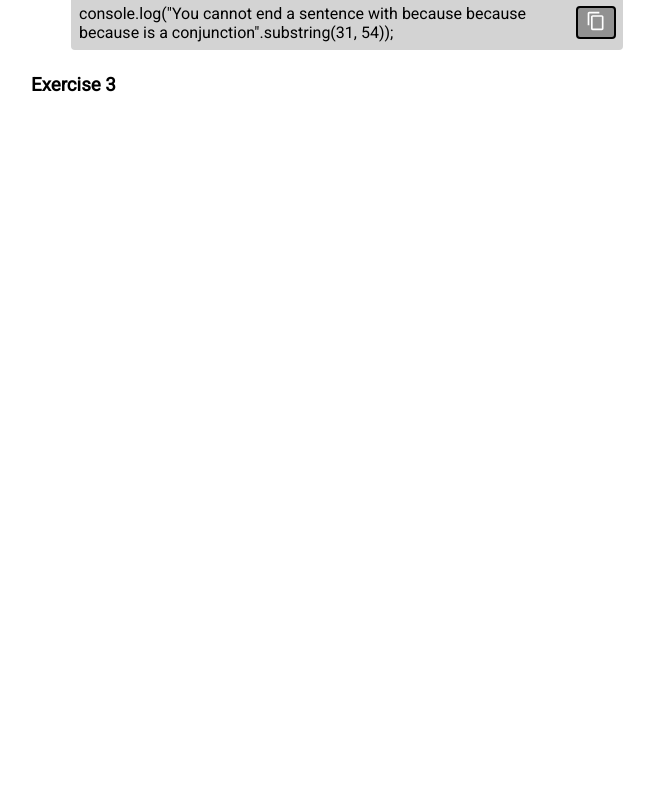
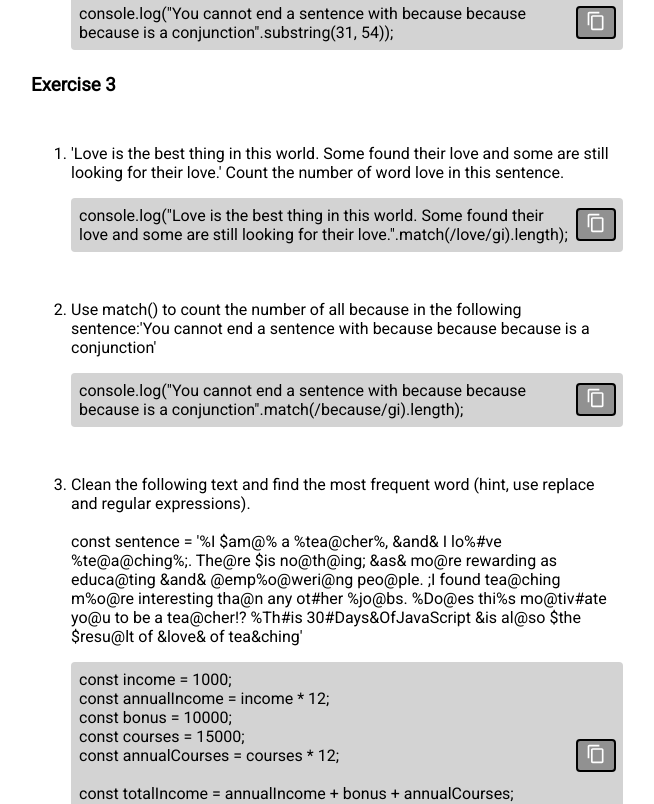
Before and after one commit to Andrew-Neely-82/thirty-days-of-js, a React (Create React App) app: page /day2 in a window 1280 px wide. Shown: the part 5682-6486 px from the top of the page, without its empty margins (289-943 px from the left). Before the commit the page ends 5822 px from the top, so only its background shows below. Built offline with nearby package versions, Linux system fonts and the light colour scheme.

Commit message:
completed day 2 exercise 2

```diff
--- a/src/App.scss
+++ b/src/App.scss
@@ -67,6 +67,7 @@
 
       span {
         width: 100%;
+        word-wrap: break-word;
       }
 
       button {
--- a/src/components/qaPairs/QaPairs.jsx
+++ b/src/components/qaPairs/QaPairs.jsx
@@ -3,10 +3,8 @@ import CopyCodeBox from "../copyCode/CopyCodeBox";
 const QaPairs = ({ code }) => {
   return code.map((qa, key) => (
     <li className="ol-li" key={key}>
-      <span>
-        {qa.q}
-        <CopyCodeBox code={qa.a} />
-      </span>
+      <span dangerouslySetInnerHTML={{ __html: qa.q }}></span>
+      <CopyCodeBox code={qa.a} />
     </li>
   ));
 };
--- a/src/pages/dayTwo/DayTwo.jsx
+++ b/src/pages/dayTwo/DayTwo.jsx
@@ -1,6 +1,7 @@
 import QaPairs from "../../components/qaPairs/QaPairs.jsx";
 import { exerciseOne } from "./exerciseOne.js";
 import { exerciseTwo } from "./exerciseTwo.js";
+import { exerciseThree } from "./exerciseThree.js";
 
 const DayTwo = () => {
   return (
@@ -15,7 +16,9 @@ const DayTwo = () => {
         <QaPairs code={exerciseTwo} />
       </ol>
       <h3>Exercise 3</h3>
-      <ol>{/* <QaPairs code={exerciseTwo} /> */}</ol>
+      <ol>
+        <QaPairs code={exerciseThree} />
+      </ol>
     </div>
   );
 };
--- /dev/null
+++ b/src/pages/dayTwo/exerciseThree.js
@@ -0,0 +1,77 @@
+// Exercise Level 3
+console.log("Exercise Level 3:");
+
+// 'Love is the best thing in this world. Some found their love and some are still looking for their love.' Count the number of word love in this sentence.
+
+console.log("");
+console.log("'Love is the best thing in this world. Some found their love and some are still looking for their love.' Count the number of word love in this sentence.");
+console.log("Love is the best thing in this world. Some found their love and some are still looking for their love.".match(/love/gi).length);
+
+// Use match() to count the number of all because in the following sentence:'You cannot end a sentence with because because because is a conjunction'
+
+console.log("");
+console.log("Use match() to count the number of all because in the following sentence:'You cannot end a sentence with because because because is a conjunction'");
+console.log("You cannot end a sentence with because because because is a conjunction".match(/because/gi).length);
+
+// Clean the following text and find the most frequent word (hint, use replace and regular expressions).
+
+// const sentence = '%I $am@% a %tea@cher%, &and& I lo%#ve %te@a@ching%;. The@re $is no@th@ing; &as& mo@re rewarding as educa@ting &and& @emp%o@weri@ng peo@ple. ;I found tea@ching m%o@re interesting tha@n any ot#her %jo@bs. %Do@es thi%s mo@tiv#ate yo@u to be a tea@cher!? %Th#is 30#Days&OfJavaScript &is al@so $the $resu@lt of &love& of tea&ching'
+
+console.log("");
+console.log("");
+const sentence = "%I $am@% a %tea@cher%, &and& I lo%#ve %tea@ching%;. There $is nothing; &as& mo@re rewarding as educa@ting &and& @emp%o@wering peo@ple. ;I found tea@ching m%o@re interesting tha@n any other %jo@bs. %Do@es thi%s mo@tivate yo@u to be a tea@cher!? %Th#is 30#Days&OfJavaScript &is also $the $result of &love& of tea&ching";
+
+const cleanedSentence = sentence.replace(/[~!@#$%^&*()_|+\-=?;:'",.<>\\{\}\[\]\\\/]/gi, "");
+
+console.log(cleanedSentence);
+
+// Calculate the total annual income of the person by extracting the numbers from the following text. 'He earns 5000 euro from salary per month, 10000 euro annual bonus, 15000 euro online courses per month.'
+
+const income = 1000;
+const annualIncome = income * 12;
+const bonus = 10000;
+const courses = 15000;
+const annualCourses = courses * 12;
+
+const totalIncome = annualIncome + bonus + annualCourses;
+
+console.log(totalIncome);
+
+console.log("");
+console.log("");
+console.log("");
+
+export const exerciseThree = [
+  {
+    q: `'Love is the best thing in this world. Some found their love and some are still looking for their love.' Count the number of word love in this sentence.`,
+    a: `console.log("Love is the best thing in this world. Some found their love and some are still looking for their love.".match(/love/gi).length);`,
+  },
+  {
+    q: `Use match() to count the number of all because in the following sentence:'You cannot end a sentence with because because because is a conjunction'`,
+    a: `console.log("You cannot end a sentence with because because because is a conjunction".match(/because/gi).length);`,
+  },
+  {
+    q: `Clean the following text and find the most frequent word (hint, use     replace and regular expressions).
+    <br/>
+    <br/>
+    const sentence = '%I $am@% a %tea@cher%, &and& I lo%#ve %te@a@ching%;. The@re $is no@th@ing; &as& mo@re rewarding as educa@ting &and& @emp%o@weri@ng peo@ple. ;I found tea@ching m%o@re interesting tha@n any ot#her %jo@bs. %Do@es thi%s mo@tiv#ate yo@u to be a tea@cher!? %Th#is 30#Days&OfJavaScript &is al@so $the $resu@lt of &love& of tea&ching'
+`,
+    a: `const income = 1000;
+const annualIncome = income * 12;
+const bonus = 10000;
+const courses = 15000;
+const annualCourses = courses * 12;
+
+const totalIncome = annualIncome + bonus + annualCourses;
+
+console.log(totalIncome);`,
+  },
+  {
+    q: `Calculate the total annual income of the person by extracting the numbers from the following text. 'He earns 5000 euro from salary per month, 10000 euro annual bonus, 15000 euro online courses per month.'`,
+    a: `const sentence = '%I $am@% a %tea@cher%, &and& I lo%#ve %tea@ching%;. There $is nothing; &as& mo@re rewarding as educa@ting &and& @emp%o@wering peo@ple. ;I found tea@ching m%o@re interesting tha@n any other %jo@bs. %Do@es thi%s mo@tivate yo@u to be a tea@cher!? %Th#is 30#Days&OfJavaScript &is also $the $result of &love& of tea&ching';
+
+const cleanedSentence = sentence.replace(/[~!@#$%^&*()_|+\-=?;:'",.<>\\{\}\[\]\\\/]/gi, '');
+
+console.log(cleanedSentence);`,
+  },
+];
```
